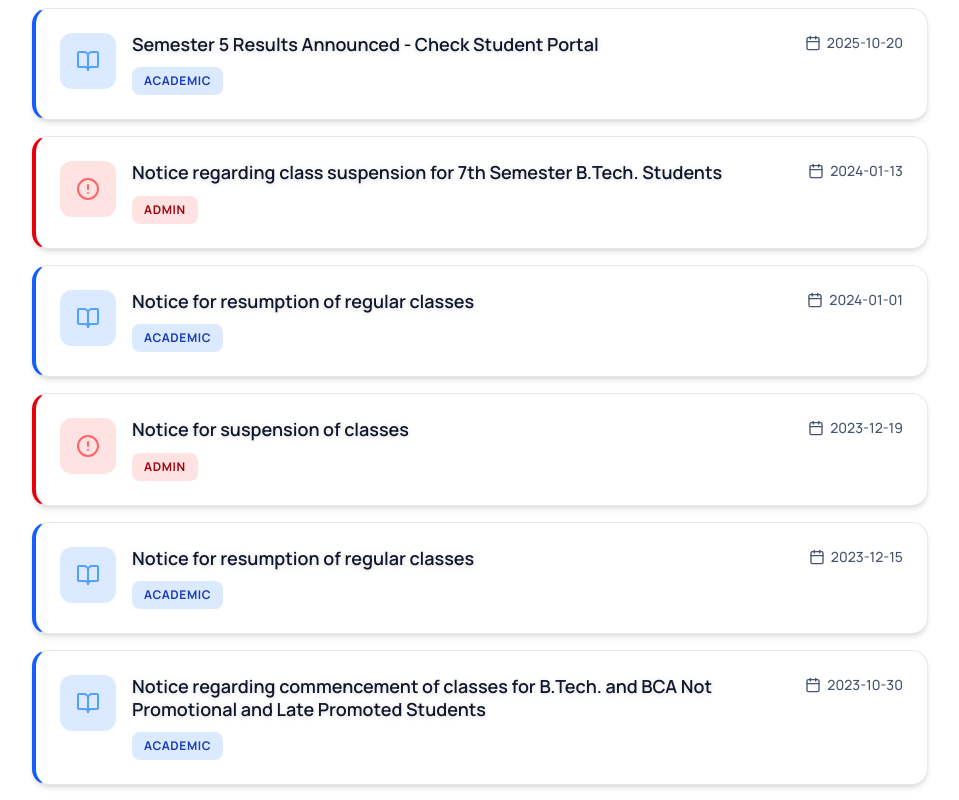
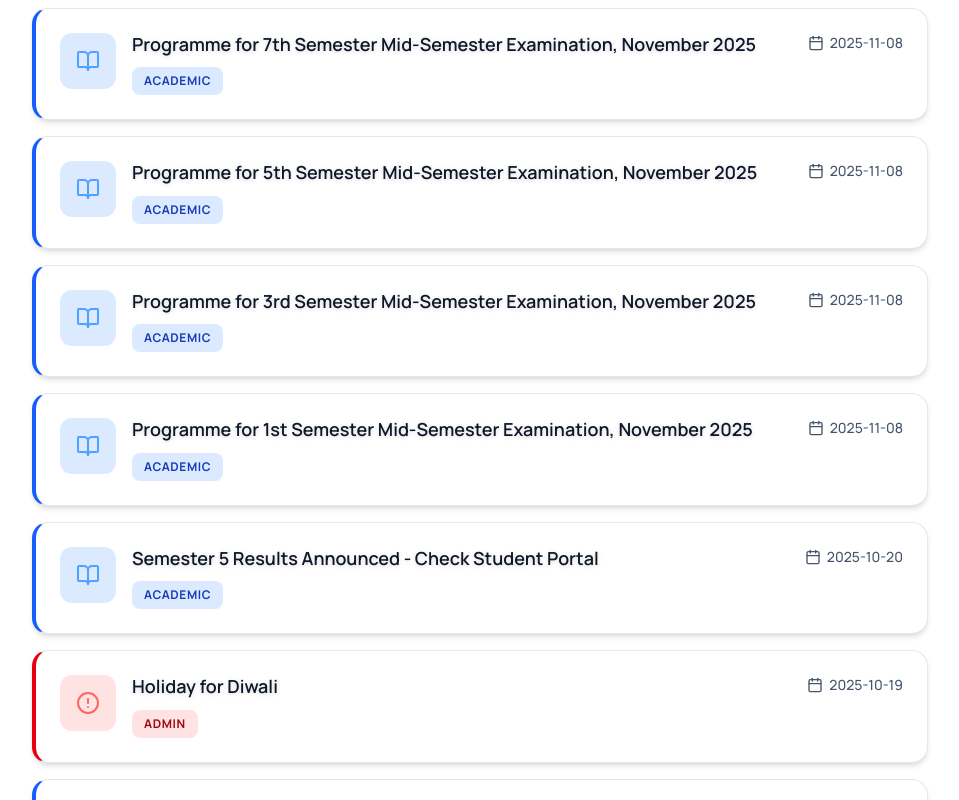
Before and after one commit to Pruthivi13/campus-connect, a React (Vite) app: page /notices in a window 1280 px wide. Shown: the part 1320-2120 px from the top of the page, without its empty margins (160-1119 px from the left). Built offline with nearby package versions, Linux system fonts and the light colour scheme.

Commit message:
fix: update scraper source to iter-news-and-events

```diff
--- a/scripts/scrape-notices.js
+++ b/scripts/scrape-notices.js
@@ -6,7 +6,7 @@ import { fileURLToPath } from 'url';
 const __filename = fileURLToPath(import.meta.url);
 const __dirname = path.dirname(__filename);
 
-const NOTICE_URL = 'https://www.soa.ac.in/iter-student-notice';
+const NOTICE_URL = 'https://www.soa.ac.in/iter-news-and-events';
 const DATA_FILE = path.join(__dirname, '../src/data/notices.json');
 
 async function scrapeNotices() {
--- a/src/data/notices.json
+++ b/src/data/notices.json
@@ -18,56 +18,56 @@
         "type": "placement"
     },
     {
-        "id": 4,
+        "text": "Programme for 7th Semester Mid-Semester Examination, November 2025",
+        "date": "2025-11-08",
+        "type": "academic",
+        "link": "https://www.soa.ac.in/iter-news-and-events/2025/11/8/programme-for-btech-1st-semester-mid-semester-examination-november-2025-76983-4y69t-fwd5l",
+        "isNew": true,
+        "id": 4
+    },
+    {
+        "text": "Programme for 5th Semester Mid-Semester Examination, November 2025",
+        "date": "2025-11-08",
+        "type": "academic",
+        "link": "https://www.soa.ac.in/iter-news-and-events/2025/11/8/programme-for-btech-1st-semester-mid-semester-examination-november-2025-76983-4y69t",
+        "isNew": true,
+        "id": 5
+    },
+    {
+        "text": "Programme for 3rd Semester Mid-Semester Examination, November 2025",
+        "date": "2025-11-08",
+        "type": "academic",
+        "link": "https://www.soa.ac.in/iter-news-and-events/2025/11/8/programme-for-btech-1st-semester-mid-semester-examination-november-2025-76983",
+        "isNew": true,
+        "id": 6
+    },
+    {
+        "text": "Programme for 1st Semester Mid-Semester Examination, November 2025",
+        "date": "2025-11-08",
+        "type": "academic",
+        "link": "https://www.soa.ac.in/iter-news-and-events/2025/11/8/programme-for-btech-1st-semester-mid-semester-examination-november-2025",
+        "isNew": true,
+        "id": 7
+    },
+    {
+        "id": 8,
         "text": "Semester 5 Results Announced - Check Student Portal",
         "date": "2025-10-20",
         "type": "academic"
     },
     {
-        "text": "Notice regarding class suspension for 7th Semester B.Tech. Students",
-        "date": "2024-01-13",
+        "text": "Holiday for Diwali",
+        "date": "2025-10-19",
         "type": "admin",
-        "link": "https://www.soa.ac.in/iter-student-notice/2024/1/13/notice-regarding-class-suspension-for-7th-semester-btech-students",
-        "isNew": true,
-        "id": 5
-    },
-    {
-        "text": "Notice for resumption of regular classes",
-        "date": "2024-01-01",
-        "type": "academic",
-        "link": "https://www.soa.ac.in/iter-student-notice/2024/1/1/notice-for-resumption-of-regular-classes",
-        "isNew": true,
-        "id": 6
-    },
-    {
-        "text": "Notice for suspension of classes",
-        "date": "2023-12-19",
-        "type": "admin",
-        "link": "https://www.soa.ac.in/iter-student-notice/2023/12/19/notice-for-suspension-of-classes",
-        "isNew": true,
-        "id": 7
-    },
-    {
-        "text": "Notice for resumption of regular classes",
-        "date": "2023-12-15",
-        "type": "academic",
-        "link": "https://www.soa.ac.in/iter-student-notice/2023/12/15/notice-for-resumption-of-regular-classes",
-        "isNew": true,
-        "id": 8
-    },
-    {
-        "text": "Notice regarding commencement of classes for B.Tech. and BCA Not Promotional and Late Promoted Students",
-        "date": "2023-10-30",
-        "type": "academic",
-        "link": "https://www.soa.ac.in/iter-student-notice/2023/10/30/notice-regarding-commencement-of-classes-for-btech-and-bca-not-promotional-and-late-promoted-students",
+        "link": "https://www.soa.ac.in/iter-news-and-events/2025/10/19/partial-modification-to-holiday-list",
         "isNew": true,
         "id": 9
     },
     {
-        "text": "Notice regarding class suspension",
-        "date": "2023-10-16",
-        "type": "admin",
-        "link": "https://www.soa.ac.in/iter-student-notice/2023/10/16/notice-regarding-class-suspension",
+        "text": "Notice and Schedule for the Summer Quarter End Semester Examination of Non Promotional and Late Promoted Students",
+        "date": "2025-10-13",
+        "type": "academic",
+        "link": "https://www.soa.ac.in/iter-news-and-events/2025/10/13/t4xn572g3sdgx75tve45qqy6toojqm",
         "isNew": true,
         "id": 10
     }
```
